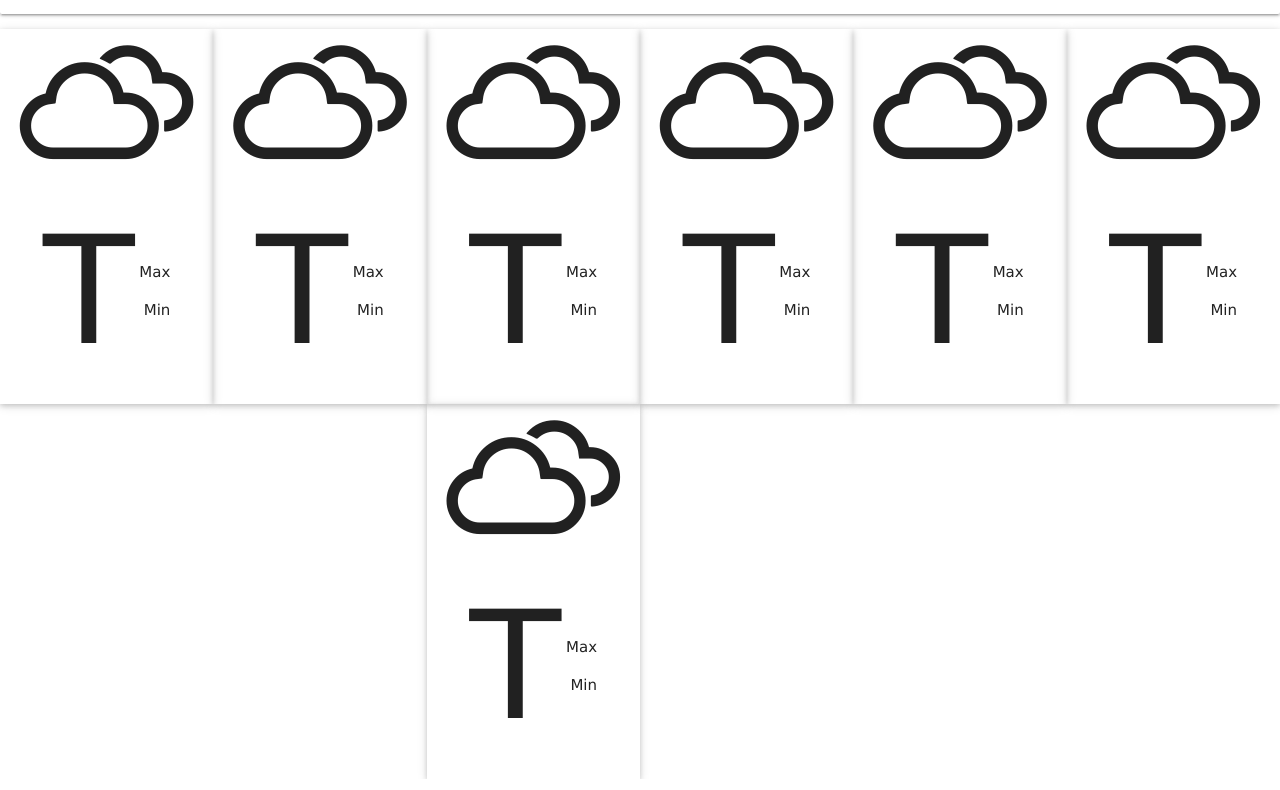
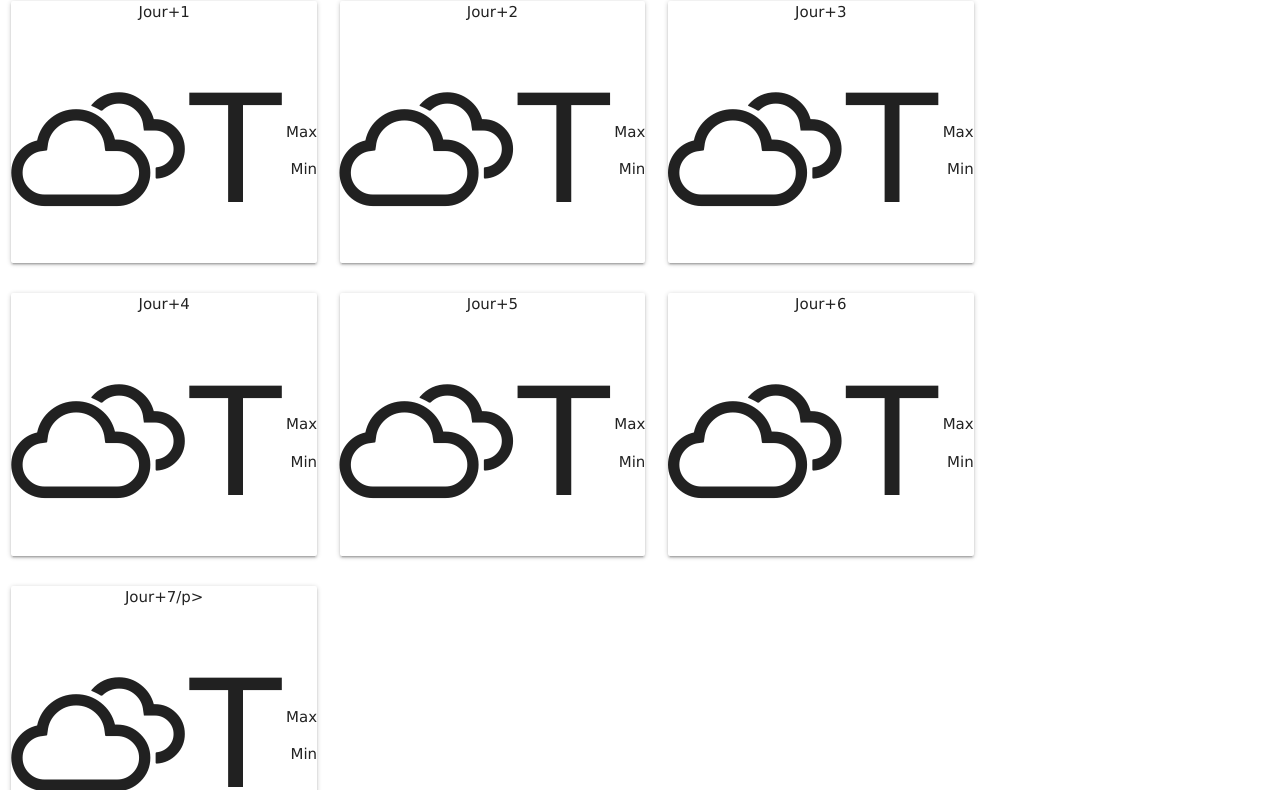
Before and after one commit to max-208/Weather-tp1-3, a website: page src/index.html at #!/previsions in a window 1280 px wide. Shown: the part 95-885 px from the top of the page. Drawn offline with nearby package versions, Linux system fonts and the light colour scheme; some packages are replaced by stand-ins of ours.

Commit message:
app.js ajout de fonction et prevision.html

```diff
--- a/src/js/app.js
+++ b/src/js/app.js
@@ -126,3 +126,36 @@ app.controller('addVille',
 //    "name": "Arrondissement de Vannes",
 //    "cod": 200
 //}
+
+app.controller('prevision',
+  function ($scope, $http) {
+    $scope.element = [];
+    var ville = JSON.parse(localStorage.getItem('ville')) || [];
+    affichePrevisions(ville);
+    function affichePrevisions(ville) {
+
+      $http({
+        method: "GET",
+        url: "http://api.openweathermap.org/data/2.5/forecast/daily?q=" + ville + "&appid=ee07e2bf337034f905cde0bdedae3db8&lang=FR&units=metric"
+      }).then(function successCallback(response) {
+        // this callback will be called asynchronously
+        // when the response is available
+        console.log(response);
+        console.log(response.data);
+        var json = response.data;
+        $scope.element.push({
+          titrelundi: json.list.dt,
+          weather_icon: "wi main-icon wi-owm-" + json.weather[0].id,
+          temperature: json.list.temp.day + "°C",
+          temperature_min: json.list.temp.min + "°C min",
+          temperature_max: json.list.temp.max + "°C max"
+        });
+
+
+      }, function errorCallback(response) {
+        // called asynchronously if an error occurs
+        // or server returns response with an error status.
+      })
+    }
+  }
+)
--- a/src/partials/previsions.html
+++ b/src/partials/previsions.html
@@ -2,93 +2,191 @@
 
 <div class="card">
     <div class="card-content">
-      <h2>Vannes</h2>
+        <h2 id="city">{{x.city}}</h2>
     </div>
 
 </div>
-    <div class="w3-cell w3-mobile">
 
-      <div id="lundi" class="w3-card w3-center">
-        <div class = "darken-4" >
+<div class="row">
 
-            <div class = "child" style="text-align: left;">
+
+    <div class="col  w3-mobile">
+
+        <div id="lundi" class="card center-align">
+            <p id="titrelundi">Jour+1</p>
+                <div class="darken-4">
+
+                    <div class="child" style="text-align: left;">
                         <i id="weather_icon" class="wi main-icon wi-owm-803"></i>
                     </div>
 
-            <div class = "child""  style="text-align: center;">
+                    <div class="child""  style=" text-align: center;">
                         <p id="temperature" class="main-icon">T</p>
                     </div>
 
-            <div class = "child"">
+                    <div class="child"">
+                        <div style=" text-align:right">
+                            <p id="temperature_max">Max</p>
+                        </div>
                         <div style="text-align:right">
-                    <p id="temperature_max">Max</p></div>
-                <div style="text-align:right">
-                    <p id="temperature_min">Min<p></p>
+                            <p id="temperature_min">Min
+                            <p></p>
                         </div>
                     </div>
                 </div>
         </div>
     </div>
-    <div class="w3-cell w3-mobile">
 
-      <div id="mardi"  class="w3-card w3-center">
-        <div class = "darken-4" >
-            <div class = "child" style="text-align: left;">
+    <div class="col  w3-mobile">
+
+        <div id="mardi" class="card center-align">
+            <p id="titremardi">Jour+2</p>
+            <div class="darken-4">
+                <div class="child" style="text-align: left;">
                     <i id="weather_icon" class="wi main-icon wi-owm-803"></i>
                 </div>
 
-            <div class = "child""  style="text-align: center;">
+                <div class="child""  style=" text-align: center;">
                     <p id="temperature" class="main-icon">T</h6>
                 </div>
 
-            <div class = "child"">
+                <div class="child"">
+                    <div style=" text-align:right">
+                    <p id="temperature_max">Max</p>
+                </div>
                 <div style="text-align:right">
-                    <p id="temperature_max">Max</p></div>
-                <div style="text-align:right">
-                    <p id="temperature_min">Min<p></p>
+                    <p id="temperature_min">Min
+                    <p></p>
+                </div>
                 </div>
             </div>
         </div>
     </div>
 
-    </div>
-    <div class="w3-cell w3-mobile">
-
-
-      <div id="mercredi"  class="w3-card w3-center">
-        <div class = "darken-4" >
-            <div class = "child" style="text-align: left;">
+    <div class="col  w3-mobile">
+        <div id="mercredi" class="card center-align">
+            <p id="titremercredi">Jour+3</p>
+            <div class="darken-4">
+                <div class="child" style="text-align: left;">
                     <i id="weather_icon" class="wi main-icon wi-owm-803"></i>
                 </div>
 
-            <div class = "child""  style="text-align: center;">
+                <div class="child""  style=" text-align: center;">
                     <p id="temperature" class="main-icon">T</h6>
                 </div>
 
-            <div class = "child"">
+                <div class="child"">
+                    <div style=" text-align:right">
+                    <p id="temperature_max">Max</p>
+                </div>
                 <div style="text-align:right">
-                    <p id="temperature_max">Max</p></div>
-                <div style="text-align:right">
-                    <p id="temperature_min">Min<p></p>
+                    <p id="temperature_min">Min
+                    <p></p>
                 </div>
                 </div>
             </div>
         </div>
-      <div id="jeudi"  class="w3-card w3-center">
-        <div class = "darken-4" >
-            <div class = "child" style="text-align: left;">
+    </div>
+
+    <div class="col  w3-mobile">
+        <div id="jeudi" class="card center-align">
+            <p id="titrejeudi">Jour+4</p>
+            <div class="darken-4">
+                <div class="child" style="text-align: left;">
                     <i id="weather_icon" class="wi main-icon wi-owm-803"></i>
                 </div>
 
-            <div class = "child""  style="text-align: center;">
+                <div class="child""  style=" text-align: center;">
                     <p id="temperature" class="main-icon">T</h6>
                 </div>
 
-            <div class = "child"">
+                <div class="child"">
+                        <div style=" text-align:right">
+                    <p id="temperature_max">Max</p>
+                </div>
                 <div style="text-align:right">
-                    <p id="temperature_max">Max</p></div>
+                    <p id="temperature_min">Min
+                    <p></p>
+                </div>
+                </div>
+            </div>
+        </div>
+    </div>
+
+
+
+    <div class="col  w3-mobile">
+        <div id="vendredi" class="card center-align">
+            <p id="titrevendredi">Jour+5</p>
+            <div class="darken-4">
+                <div class="child" style="text-align: left;">
+                    <i id="weather_icon" class="wi main-icon wi-owm-803"></i>
+                </div>
+
+                <div class="child""  style=" text-align: center;">
+                    <p id="temperature" class="main-icon">T</h6>
+                </div>
+
+                <div class="child"">
+                    <div style=" text-align:right">
+                    <p id="temperature_max">Max</p>
+                </div>
                 <div style="text-align:right">
-                    <p id="temperature_min">Min<p></p>
+                    <p id="temperature_min">Min
+                    <p></p>
+                </div>
+                </div>
+            </div>
+        </div>
+    </div>
+
+    <div class="col  w3-mobile">
+        <div id="samedi" class="card center-align">
+            <p id="titresamedi">Jour+6</p>
+                <div class="darken-4">
+                    <div class="child" style="text-align: left;">
+                        <i id="weather_icon" class="wi main-icon wi-owm-803"></i>
+                    </div>
+
+                    <div class="child""  style=" text-align: center;">
+                        <p id="temperature" class="main-icon">T</h6>
+                    </div>
+
+                    <div class="child"">
+                            <div style=" text-align:right">
+                            <p id="temperature_max">Max</p>
+                    </div>
+                    <div style="text-align:right">
+                        <p id="temperature_min">Min
+                        <p></p>
+                    </div>
+                    </div>
+                </div>
+        </div>
+    </div>
+
+
+
+
+    <div class="col  w3-mobile">
+        <div id="dimanche" class="card center-align">
+            <p id="titredimanche">Jour+7/p>
+            <div class="darken-4">
+                <div class="child" style="text-align: left;">
+                    <i id="weather_icon" class="wi main-icon wi-owm-803"></i>
+                </div>
+
+                <div class="child""  style=" text-align: center;">
+                    <p id="temperature" class="main-icon">T</h6>
+                </div>
+
+                <div class="child">
+                    <div style="text-align:right">
+                        <p id="temperature_max">Max</p>
+                    </div>
+                    <div style="text-align:right">
+                        <p id="temperature_min">Min
+                        <p></p>
                     </div>
                 </div>
             </div>
@@ -96,70 +194,5 @@
 
 
     </div>
-    <div class="w3-cell w3-mobile">
-      <div id="vendredi"  class="w3-card w3-center">
-        <div class = "darken-4" >
-            <div class = "child" style="text-align: left;">
-                <i id="weather_icon" class="wi main-icon wi-owm-803"></i>
-            </div>
-
-            <div class = "child""  style="text-align: center;">
-                <p id="temperature" class="main-icon">T</h6>
-            </div>
-
-            <div class = "child"">
-                <div style="text-align:right">
-                    <p id="temperature_max">Max</p></div>
-                <div style="text-align:right">
-                    <p id="temperature_min">Min<p></p>
-                </div>
-            </div>
-        </div>
-      </div>
 
 </div>
-    <div class="w3-cell w3-mobile">
-      <div id="samedi"  class="w3-card w3-center">
-        <div class = "darken-4" >
-            <div class = "child" style="text-align: left;">
-                <i id="weather_icon" class="wi main-icon wi-owm-803"></i>
-            </div>
-
-            <div class = "child""  style="text-align: center;">
-                <p id="temperature" class="main-icon">T</h6>
-            </div>
-
-            <div class = "child"">
-                <div style="text-align:right">
-                    <p id="temperature_max">Max</p></div>
-                <div style="text-align:right">
-                    <p id="temperature_min">Min<p></p>
-                </div>
-            </div>
-        </div>
-      </div>
-
-    </div>
-    <div class="w3-cell w3-mobile">
-      <div id="dimanche"  class="w3-card w3-center">
-        <div class = "darken-4" >
-            <div class = "child" style="text-align: left;">
-                <i id="weather_icon" class="wi main-icon wi-owm-803"></i>
-            </div>
-
-            <div class = "child""  style="text-align: center;">
-                <p id="temperature" class="main-icon">T</h6>
-            </div>
-
-            <div class = "child" >
-                <div style="text-align:right">
-                    <p id="temperature_max">Max</p></div>
-                <div style="text-align:right">
-                    <p id="temperature_min">Min<p></p>
-                </div>
-            </div>
-        </div>
-      </div>
-
-    </div>
-</div>
```
Lines whose indentation alone changed are shown as unchanged.
